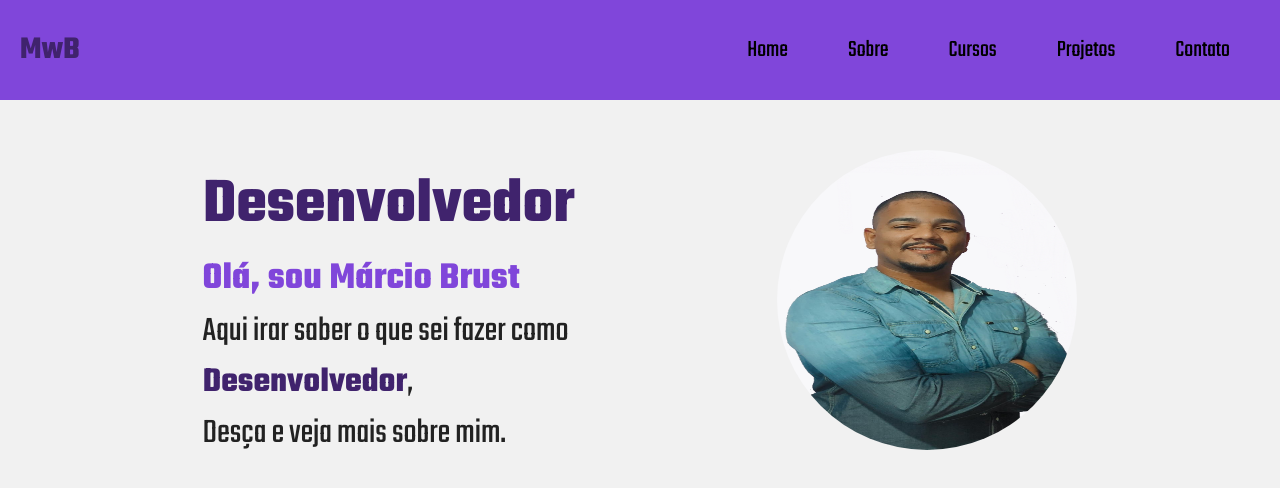
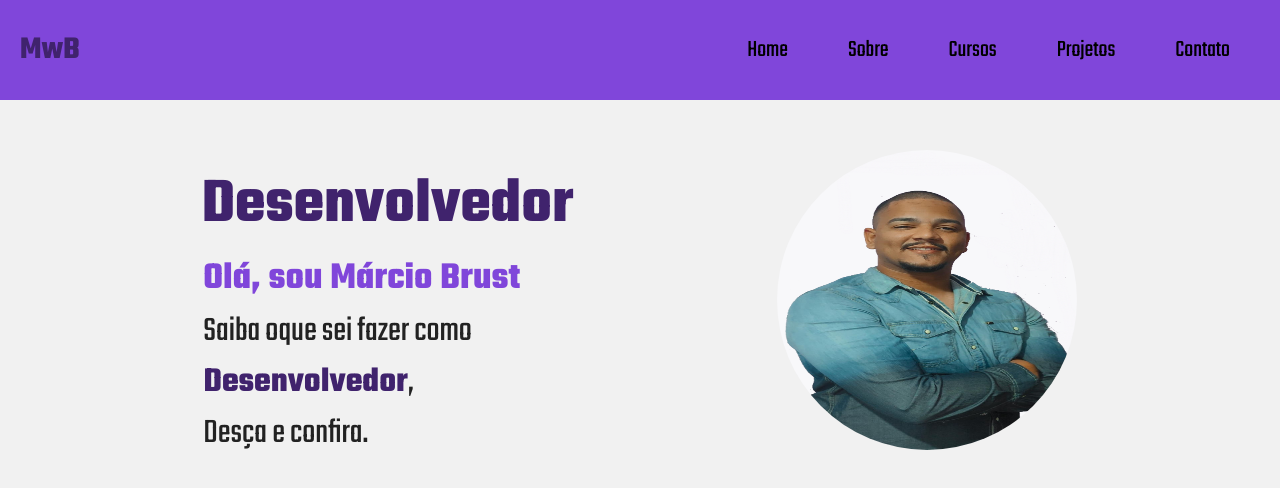
Before and after one commit to Marcio-Brust/Portfolio-new, a React (Vite) app: page / in a window 1280 px wide. Shown: the top 488 px of the page. Built offline with nearby package versions, Linux system fonts and the light colour scheme.

Commit message:
projetonew

```diff
--- a/src/Context/MenuContext/MenuContext.tsx
+++ b/src/Context/MenuContext/MenuContext.tsx
@@ -5,7 +5,7 @@ import useMedia from "../../Hooks/useMedia";
 
 type MenuContextTypes = {
   isVisible: boolean;
-  handleClick: (newState: boolean) => void;
+  handleClick: (newState: MouseEvent) => void;
 };
 
 const InitialValue = {
--- a/src/components/Header/ButtonMobile/ButtonMobile.tsx
+++ b/src/components/Header/ButtonMobile/ButtonMobile.tsx
@@ -16,6 +16,7 @@ export const ButtonMobile = ({ text }: ButtonProps) => {
   return (
     <ButtonStyle
       style={{ display: mobile ? "flex" : "none" }}
+      //@ts-ignore
       onClick={handleClick}
     >
       {text}
--- a/src/components/Header/Nav/Nav.style.tsx
+++ b/src/components/Header/Nav/Nav.style.tsx
@@ -18,6 +18,7 @@ export const NavStyle = styled.nav`
       border-radius: 5px;
       text-align: center;
       padding-top: 100px;
+      padding-bottom: 30px;
       animation: showMenu 0.3s forwards;
     `}
   ${(prop) =>
--- a/src/components/Header/Nav/Nav.tsx
+++ b/src/components/Header/Nav/Nav.tsx
@@ -14,6 +14,7 @@ export const Nav = ({ children }: NavProps) => {
   const { isVisible } = useContext(MenuContext);
 
   return (
+    //@ts-ignore
     <NavStyle
       style={{
         display: !mobile ? "flex" : mobile && !isVisible ? "none" : "block",
--- a/src/components/Home/Presentation/Presentation.tsx
+++ b/src/components/Home/Presentation/Presentation.tsx
@@ -9,12 +9,15 @@ export const Presentation = () => {
     <PresentationStyle style={{ justifyItems: mobile ? "center" : "start" }}>
       <Title
         text="Desenvolvedor"
-        style={{ fontSize: mobile ? theme.size.h1.l : theme.size.h1.xl }}
+        style={{
+          fontSize: mobile ? theme.size.h1.m : theme.size.h1.xl,
+          marginLeft: mobile ? "10px" : "-2px",
+        }}
       />
       <Title
         style={{
           color: theme.colors.primary,
-          fontSize: mobile ? theme.size.h1.s : theme.size.h1.m,
+          fontSize: mobile ? theme.size.h1.xs : theme.size.h1.m,
           fontWeight: "700",
         }}
         text="Olá, sou Márcio Brust "
@@ -22,11 +25,11 @@ export const Presentation = () => {
         <p
           style={{
             color: theme.colorsLetter.secundary,
-            fontSize: mobile ? theme.size.p.l : theme.size.p.xl,
+            fontSize: mobile ? theme.size.p.m : theme.size.p.xl,
             fontWeight: "400",
           }}
         >
-          Aqui irar saber o que sei fazer como <br />{" "}
+          Saiba oque sei fazer como <br />{" "}
           <b
             style={{
               color: theme.colorsLetter.primary,
@@ -36,7 +39,7 @@ export const Presentation = () => {
           </b>
           ,
           <br />
-          Desça e veja mais sobre mim.
+          Desça e confira.
         </p>
       </Title>
     </PresentationStyle>
```
